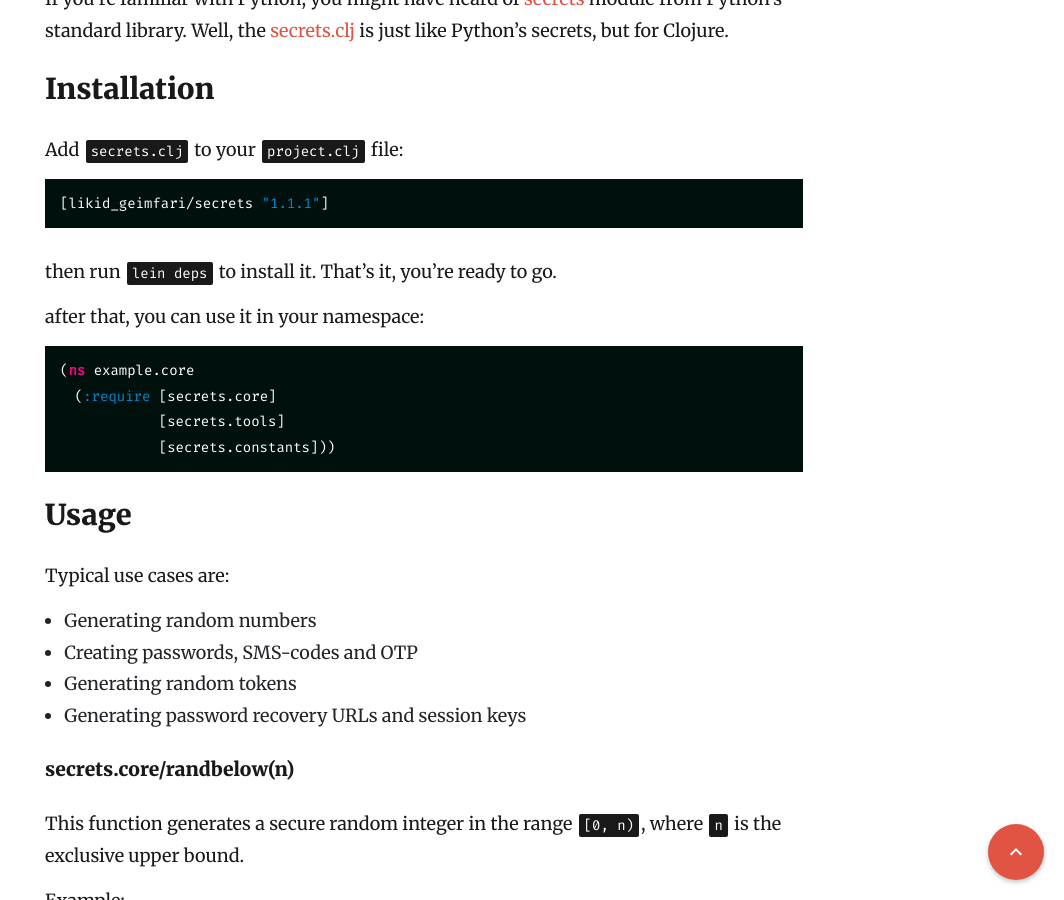
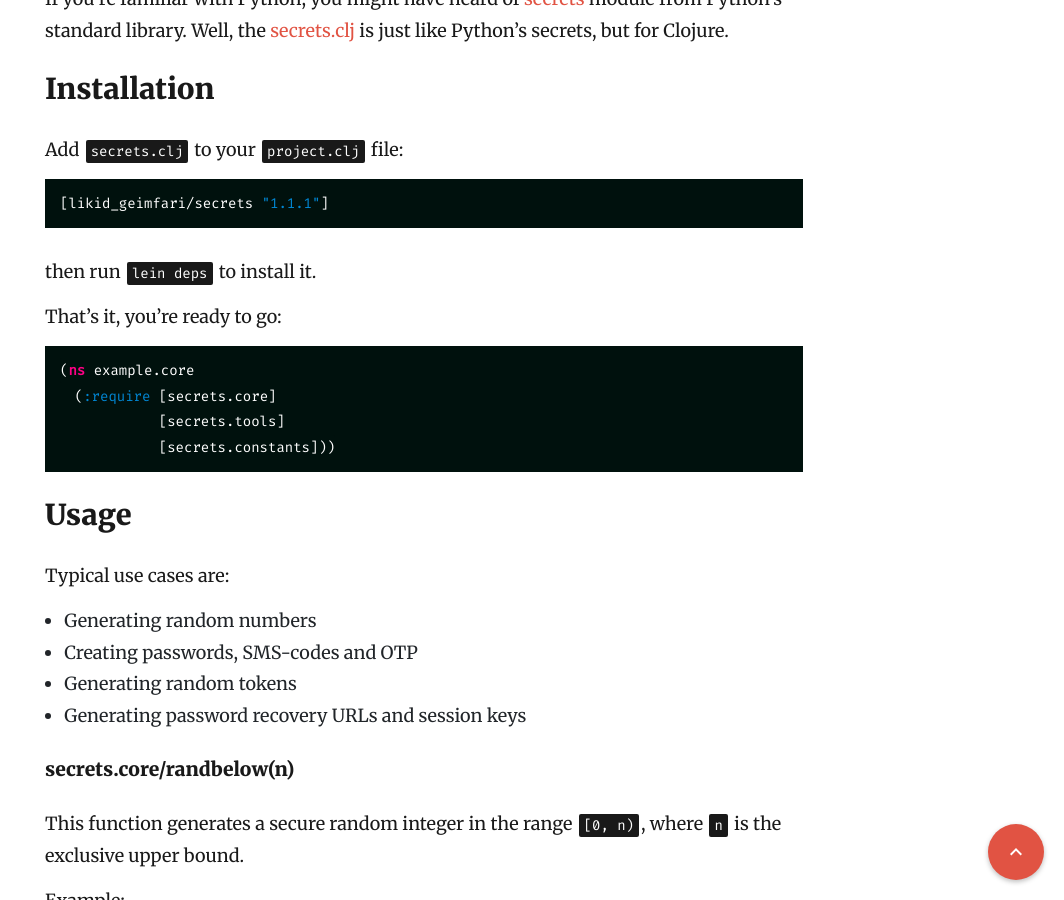
Before and after one commit to lk-geimfari/lk-geimfari.github.io, a Jekyll site: the page built from _posts/2022-10-03-generating-secrets-in-clojure.md, in a window 1280 px wide and 900 px high, scrolled down 361 px. Shown: the whole window, without its empty margins (216-1280 px from the left). Built offline with Jekyll 4.4.1, drawn with Linux system fonts in a browser that asks for light colours; nearby versions of some CDN libraries.

Commit message:
Update 2022-10-03-generating-secrets-in-clojure.md

`````diff
--- a/_posts/2022-10-03-generating-secrets-in-clojure.md
+++ b/_posts/2022-10-03-generating-secrets-in-clojure.md
@@ -20,9 +20,9 @@
 [likid_geimfari/secrets "1.1.1"]
 ````
 
-then run `lein deps` to install it. That's it, you're ready to go.
+then run `lein deps` to install it.
 
-after that, you can use it in your namespace:
+That's it, you're ready to go:
 
 ```clojure
 (ns example.core
`````
